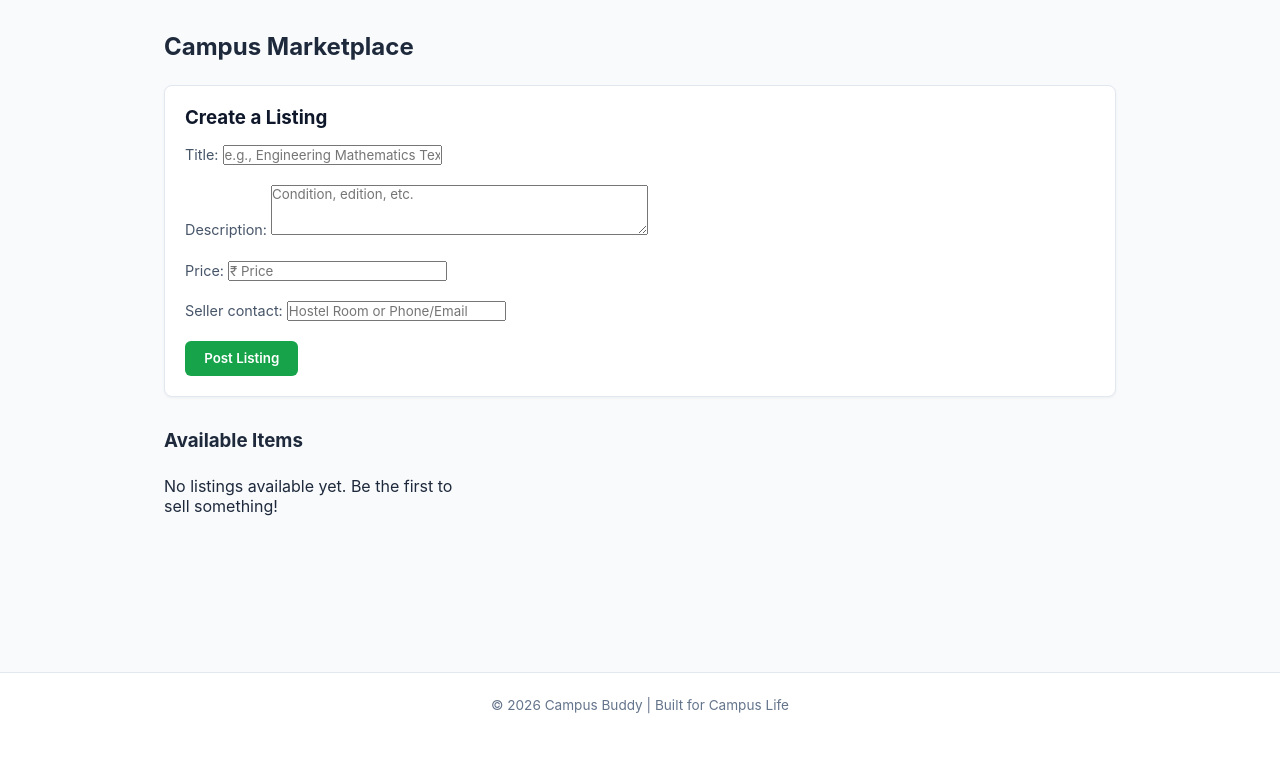
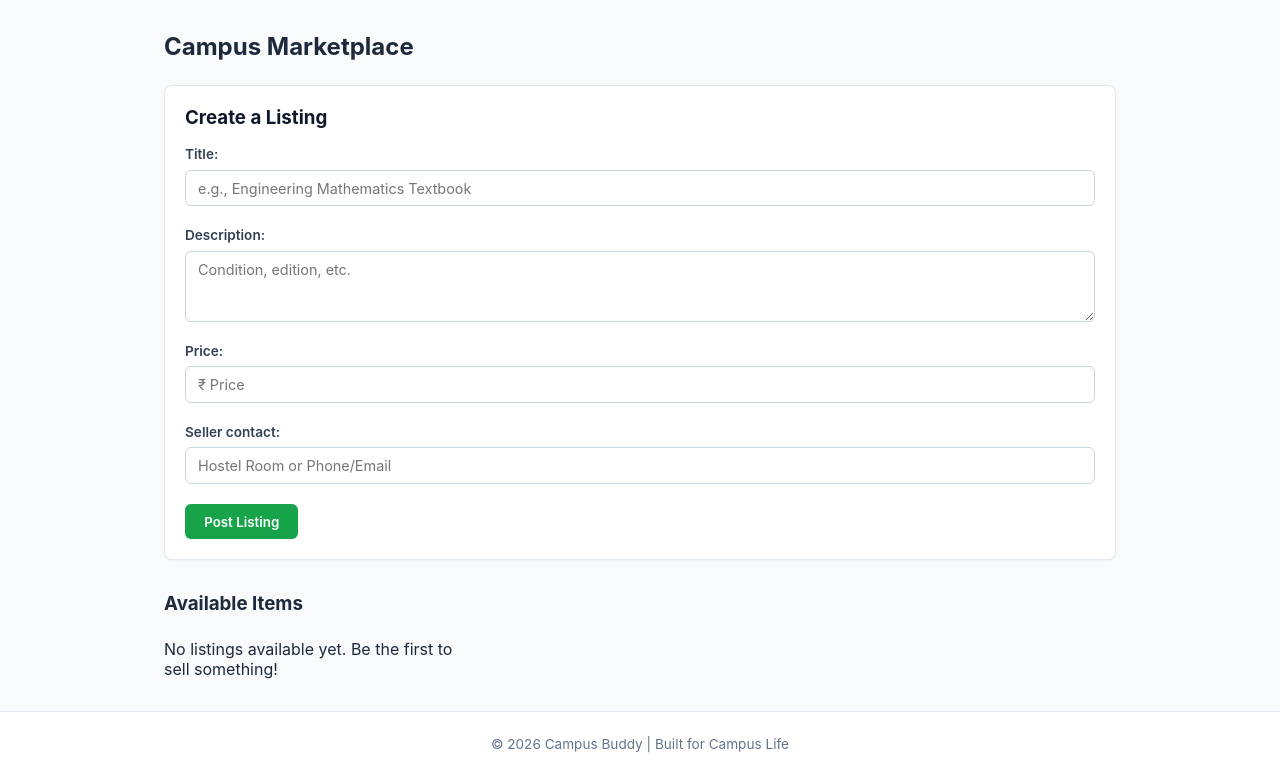
Before and after one commit to keyushtech/campus_buddy, a Django app: page /marketplace/ in a window 1280 px wide. Shown: the part 63-839 px from the top of the page. Before the commit the page ends 777 px from the top, so only its background shows below. Run offline with Django 5.2, Linux system fonts and the light colour scheme; data that the repository does not hold is empty.

Commit message:
Style form inputs, labels, and focus states

```diff
--- a/static/css/style.css
+++ b/static/css/style.css
@@ -139,3 +139,47 @@ body {
     color: #16a34a;
     margin: 0.5rem 0;
 }
+/* Form Controls & Labels */
+form p {
+    display: flex;
+    flex-direction: column;
+    gap: 0.35rem;
+    margin-bottom: 0.75rem;
+}
+
+form label {
+    font-size: 0.85rem;
+    font-weight: 600;
+    color: #334155;
+}
+
+form input[type="text"],
+form input[type="number"],
+form select,
+form textarea {
+    width: 100%;
+    padding: 0.55rem 0.75rem;
+    border: 1px solid #cbd5e1;
+    border-radius: 6px;
+    font-size: 0.9rem;
+    color: #0f172a;
+    background-color: #ffffff;
+    transition: border-color 0.15s ease-in-out, box-shadow 0.15s ease-in-out;
+}
+
+form input:focus,
+form select:focus,
+form textarea:focus {
+    outline: none;
+    border-color: #2563eb;
+    box-shadow: 0 0 0 3px rgba(37, 99, 235, 0.1);
+}
+
+form textarea {
+    resize: vertical;
+}
+
+.helptext {
+    font-size: 0.75rem;
+    color: #64748b;
+}
```
